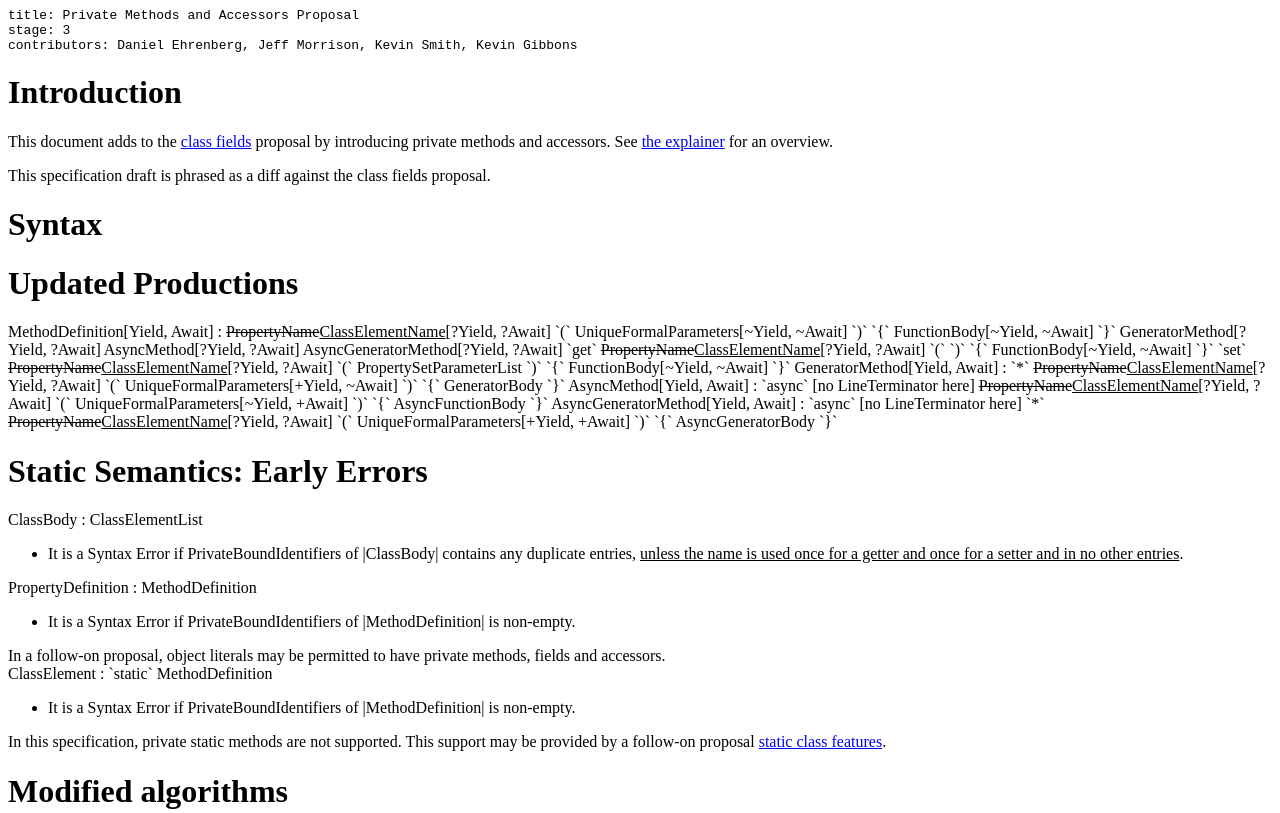
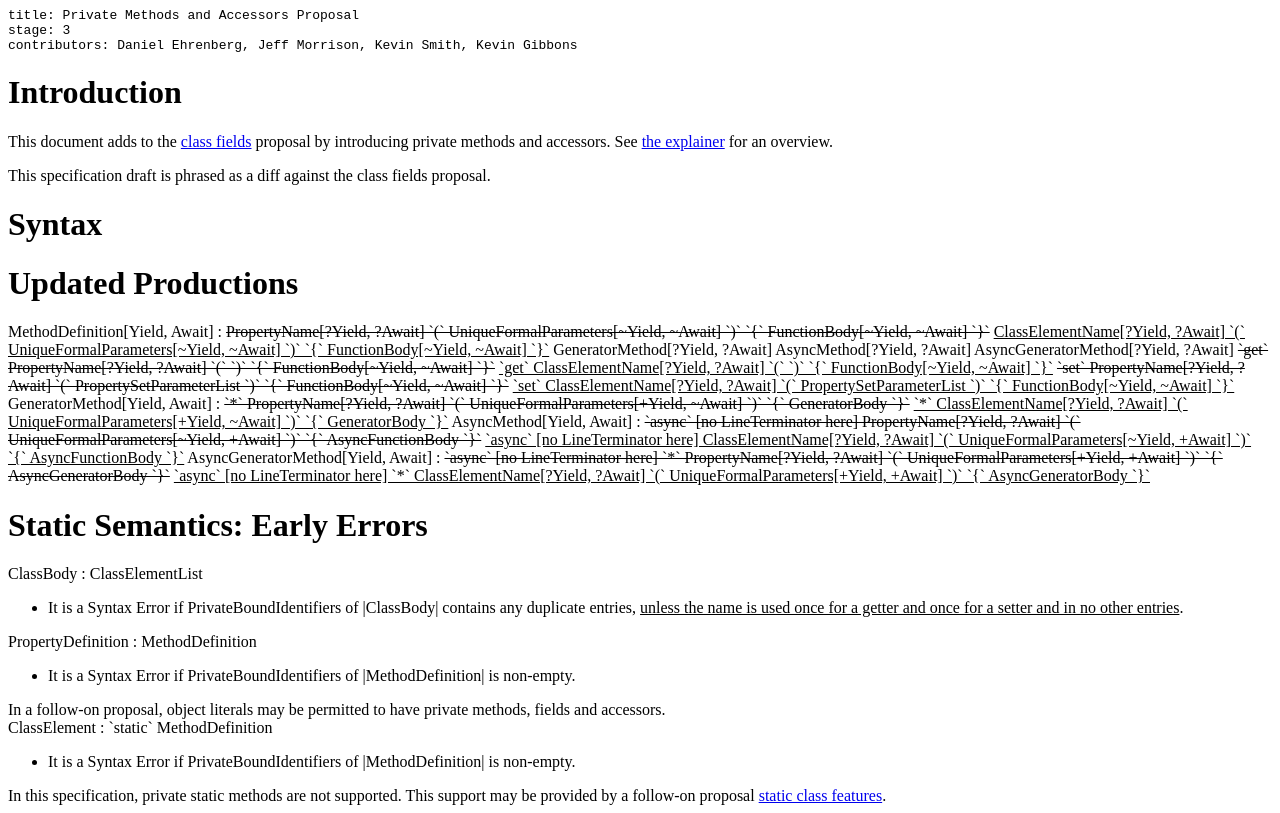
Before and after one commit to tc39/proposal-private-methods, a website: page spec.html in a window 1280 px wide. Shown: the top 813 px of the page. Drawn offline with Linux system fonts and the light colour scheme.

Commit message:
Fixes #65

```diff
--- a/spec.html
+++ b/spec.html
@@ -89,21 +89,27 @@ emu-example pre {
 
     <emu-grammar>
       MethodDefinition[Yield, Await] :
-        <del>PropertyName</del><ins>ClassElementName</ins>[?Yield, ?Await] `(` UniqueFormalParameters[~Yield, ~Await] `)` `{` FunctionBody[~Yield, ~Await] `}`
+        <del>PropertyName[?Yield, ?Await] `(` UniqueFormalParameters[~Yield, ~Await] `)` `{` FunctionBody[~Yield, ~Await] `}`</del>
+        <ins>ClassElementName[?Yield, ?Await] `(` UniqueFormalParameters[~Yield, ~Await] `)` `{` FunctionBody[~Yield, ~Await] `}`</ins>
         GeneratorMethod[?Yield, ?Await]
         AsyncMethod[?Yield, ?Await]
         AsyncGeneratorMethod[?Yield, ?Await]
-        `get` <del>PropertyName</del><ins>ClassElementName</ins>[?Yield, ?Await] `(` `)` `{` FunctionBody[~Yield, ~Await] `}`
-        `set` <del>PropertyName</del><ins>ClassElementName</ins>[?Yield, ?Await] `(` PropertySetParameterList `)` `{` FunctionBody[~Yield, ~Await] `}`
+        <del>`get` PropertyName[?Yield, ?Await] `(` `)` `{` FunctionBody[~Yield, ~Await] `}`</del>
+        <ins>`get` ClassElementName[?Yield, ?Await] `(` `)` `{` FunctionBody[~Yield, ~Await] `}`</ins>
+        <del>`set` PropertyName[?Yield, ?Await] `(` PropertySetParameterList `)` `{` FunctionBody[~Yield, ~Await] `}`</del>
+        <ins>`set` ClassElementName[?Yield, ?Await] `(` PropertySetParameterList `)` `{` FunctionBody[~Yield, ~Await] `}`</ins>
 
       GeneratorMethod[Yield, Await] :
-        `*` <del>PropertyName</del><ins>ClassElementName</ins>[?Yield, ?Await] `(` UniqueFormalParameters[+Yield, ~Await] `)` `{` GeneratorBody `}`
+        <del>`*` PropertyName[?Yield, ?Await] `(` UniqueFormalParameters[+Yield, ~Await] `)` `{` GeneratorBody `}`</del>
+        <ins>`*` ClassElementName[?Yield, ?Await] `(` UniqueFormalParameters[+Yield, ~Await] `)` `{` GeneratorBody `}`</ins>
 
       AsyncMethod[Yield, Await] :
-        `async` [no LineTerminator here] <del>PropertyName</del><ins>ClassElementName</ins>[?Yield, ?Await] `(` UniqueFormalParameters[~Yield, +Await] `)` `{` AsyncFunctionBody `}`
+        <del>`async` [no LineTerminator here] PropertyName[?Yield, ?Await] `(` UniqueFormalParameters[~Yield, +Await] `)` `{` AsyncFunctionBody `}`</del>
+        <ins>`async` [no LineTerminator here] ClassElementName[?Yield, ?Await] `(` UniqueFormalParameters[~Yield, +Await] `)` `{` AsyncFunctionBody `}`</ins>
 
       AsyncGeneratorMethod[Yield, Await] :
-        `async` [no LineTerminator here] `*` <del>PropertyName</del><ins>ClassElementName</ins>[?Yield, ?Await] `(` UniqueFormalParameters[+Yield, +Await] `)` `{` AsyncGeneratorBody `}`
+        <del>`async` [no LineTerminator here] `*` PropertyName[?Yield, ?Await] `(` UniqueFormalParameters[+Yield, +Await] `)` `{` AsyncGeneratorBody `}`</del>
+        <ins>`async` [no LineTerminator here] `*` ClassElementName[?Yield, ?Await] `(` UniqueFormalParameters[+Yield, +Await] `)` `{` AsyncGeneratorBody `}`</ins>
     </emu-grammar>
   </emu-clause>
 
```
